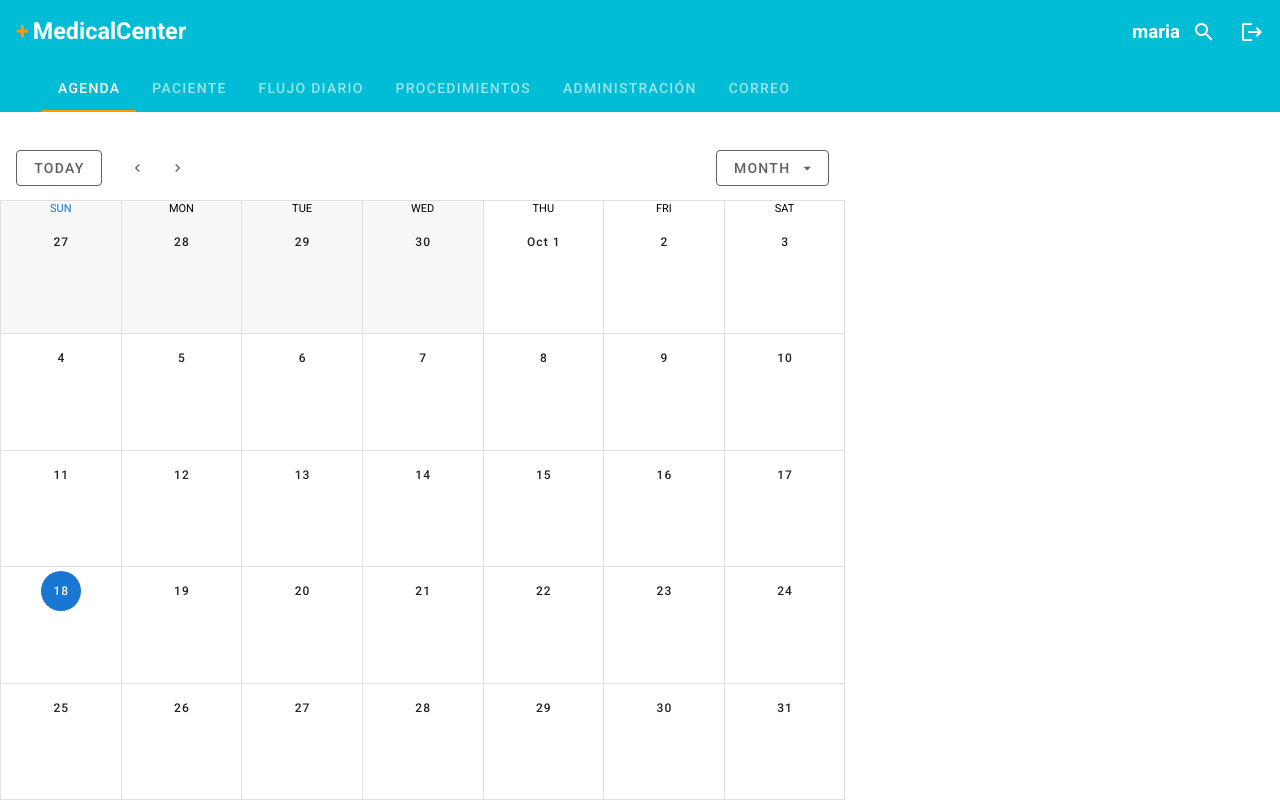
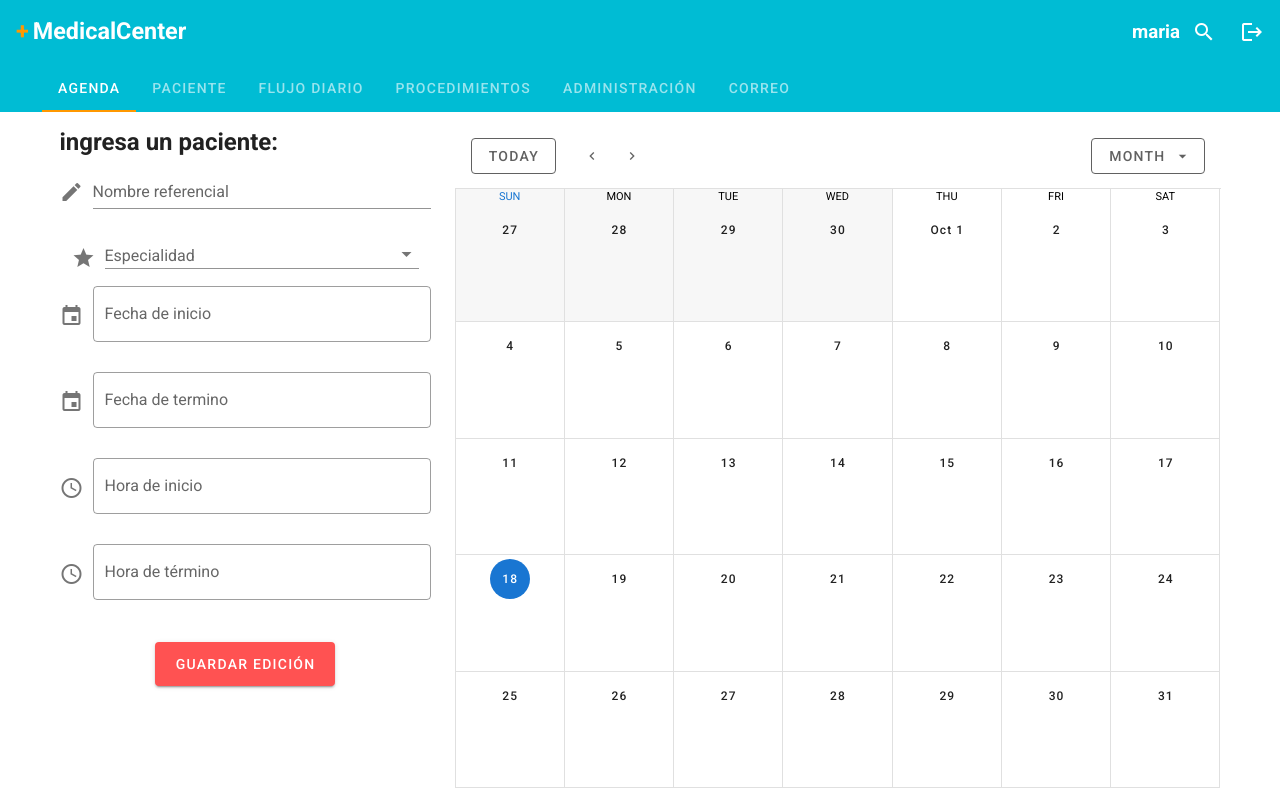
Before and after one commit to ggonzalez18/desafio-test-cecim, a Vue app: page /agenda in a window 1280 px wide. Built offline with nearby package versions, Linux system fonts and the light colour scheme.

Commit message:
se crea componente form que contiene el formulario para ingresar a nuevo paciente, se arregla vista agenda

```diff
--- /dev/null
+++ b/src/components/FormComp.vue
@@ -0,0 +1,120 @@
+<template>
+  <div class="d-flex">
+    <!-- <v-container class="d-flex"> -->
+      <v-row>
+        <v-col cols="12">
+        <!-- <v-col cols="3"> -->
+          <h2 class="ml-auto">ingresa un paciente:</h2>
+        <!-- </v-col>
+        <v-col cols="6"> -->
+        <v-text-field v-model="name" label="Nombre referencial" prepend-icon="mdi-pencil">edxrfxrfxrf</v-text-field>
+        <!-- </v-col>
+        <v-col cols="6"> -->
+          <v-select v-model="typeEvent" :items="specialtyTypes" prepend-icon="mdi-star" class="ma-3" dense hide-details item-text="specialty" item-value="color" label="Especialidad"></v-select>
+        <!-- </v-col>
+
+        <v-col cols="6"> -->
+        <v-dialog ref="dialogDateInit" v-model="dateInit" :return-value.sync="pickerInit" persistent width="290px">
+          <template v-slot:activator="{ on, attrs }">
+          <v-text-field v-model="pickerInit" label="Fecha de inicio" prepend-icon="mdi-calendar" readonly v-bind="attrs" v-on="on" outlined>
+          </v-text-field>
+          </template>
+          <v-date-picker v-model="pickerInit" scrollable color="purple darken-4">
+            <v-spacer></v-spacer>
+            <v-btn text color="purple darken-4" @click="dateInit = false">Cancel</v-btn>
+            <v-btn text color="purple darken-4" @click="$refs.dialogDateInit.save(pickerInit)">OK</v-btn>
+              </v-date-picker>
+          </v-dialog>
+        <!-- </v-col> -->
+
+        <!-- <v-col cols="6"> -->
+        <v-dialog ref="dialogDateEnd" v-model="dateEnd" :return-value.sync="pickerEnd" persistent width="290px">
+          <template v-slot:activator="{ on, attrs }">
+          <v-text-field v-model="pickerEnd" label="Fecha de termino" prepend-icon="mdi-calendar" readonly v-bind="attrs" v-on="on" outlined>
+          </v-text-field>
+          </template>
+          <v-date-picker v-model="pickerEnd" scrollable color="purple darken-4">
+            <v-spacer></v-spacer>
+            <v-btn text color="purple darken-4" @click="dateEnd = false">Cancel</v-btn>
+            <v-btn text color="purple darken-4" @click="$refs.dialogDateEnd.save(pickerEnd)">OK</v-btn>
+              </v-date-picker>
+          </v-dialog>
+        <!-- </v-col> -->
+
+        <!-- <v-col cols="6"> -->
+          <v-dialog ref="dialogTimeInit" v-model="modalTimeInitTwo" :return-value.sync="timeInit" persistent width="290px">
+            <template v-slot:activator="{ on, attrs }">
+              <v-text-field v-model="timeInit" label="Hora de inicio" prepend-icon="mdi-clock-time-four-outline" readonly v-bind="attrs" v-on="on" outlined></v-text-field>
+            </template>
+            <v-time-picker v-if="modalTimeInitTwo" v-model="timeInit" full-width>
+              <v-spacer></v-spacer>
+              <v-btn text color="primary" @click="modalTimeInitTwo = false">Cancel</v-btn>
+              <v-btn text color="primary" @click="$refs.dialogTimeInit.save(timeInit)">OK</v-btn>
+            </v-time-picker>
+          </v-dialog>
+        <!-- </v-col> -->
+
+        <!-- <v-col cols="6"> -->
+          <v-dialog ref="dialogTimeEnd" v-model="modalTimeEndTwo" :return-value.sync="timeEnd" persistent width="290px">
+            <template v-slot:activator="{ on, attrs }">
+              <v-text-field v-model="timeEnd" label="Hora de término" prepend-icon="mdi-clock-time-four-outline" readonly v-bind="attrs" v-on="on" outlined></v-text-field>
+            </template>
+            <v-time-picker v-if="modalTimeEndTwo" v-model="timeEnd" full-width>
+              <v-spacer></v-spacer>
+              <v-btn text color="primary" @click="modalTimeEndTwo = false">Cancel</v-btn>
+              <v-btn text color="primary" @click="$refs.dialogTimeEnd.save(timeEnd)">OK</v-btn>
+            </v-time-picker>
+          </v-dialog>
+        <!-- </v-col> -->
+
+        <v-col cols="12" class="text-center">
+          <v-btn color="error" dark large @click="saveEvents">{{typeEvent != '' ? 'Agregar Evento' : 'Guardar Edición' }}</v-btn>
+        </v-col>
+    </v-col>
+      </v-row>
+    <!-- </v-container> -->
+  </div>
+</template>
+
+<script>
+import { mapState, mapActions} from 'vuex'
+export default {
+  props: {
+    event: Object,
+  },
+  data() {
+    return {
+      pickerInit: '',
+      pickerEnd: '',
+      // modal: false,
+      typeEvent: '',
+      dateInit: false,
+      dateEnd: false,
+      timeEnd: null,
+      timeInit: null,
+      modalTimeInitTwo: false,
+      modalTimeEndTwo: false,
+      name: this.event ? this.event.name : ''
+    }
+  },
+computed: {
+  ...mapState(['specialtyTypes']),
+},
+methods: {
+  ...mapActions(['getEvents', 'addEvent']),
+  saveEvents() {
+    let newEvent = {
+
+    }
+    this.addEvent(newEvent)
+  },
+  // editEvent() {
+  //   this.$emit('edit-event')
+  //   }
+}
+}
+</script>
+
+<style>
+
+</style>
--- a/src/store/index.js
+++ b/src/store/index.js
@@ -12,13 +12,13 @@ export default new Vuex.Store({
         // },
         events: [],
         event: null,
-        typesEvents: [
-            { name: 'Meeting', color: 'blue' },
-            { name: 'Travel', color: 'indigo' },
-            { name: 'Event', color: 'deep-purple' },
-            { name: 'Birthday', color: 'green' },
-            { name: 'Conference', color: 'orange' },
-            { name: 'Party', color: 'cyan' },
+        specialtyTypes: [
+            { specialty: 'Medicina General', color: 'blue' },
+            { specialty: 'Cardiología', color: 'indigo' },
+            { specialty: 'Nutrición', color: 'deep-purple' },
+            { specialty: 'Pediatría', color: 'green' },
+            { specialty: 'Kinesiología', color: 'orange' },
+            { specialty: 'Dermatología', color: 'cyan' },
         ],
     },
     mutations: {
--- a/src/views/Agenda.vue
+++ b/src/views/Agenda.vue
@@ -1,57 +1,32 @@
 <template>
-  <div>
+  <div class="container">
     <v-row>
-      <v-col cols="4"></v-col>
-    </v-row>
+      <v-col cols="4">
+        <form-comp></form-comp>
+      </v-col>
 
-    <v-row class="fill-height">
+    <!-- <v-row class="fill-height"> -->
     <v-col cols="8">
       <v-sheet height="64">
         <v-toolbar flat>
           <v-btn outlined class="mr-4" color="grey darken-2" @click="setToday">
             Today
           </v-btn>
-          <v-btn
-            fab
-            text
-            small
-            color="grey darken-2"
-            @click="prev"
-          >
-            <v-icon small>
-              mdi-chevron-left
-            </v-icon>
+          <v-btn fab text small color="grey darken-2" @click="prev">
+            <v-icon small>mdi-chevron-left</v-icon>
           </v-btn>
-          <v-btn
-            fab
-            text
-            small
-            color="grey darken-2"
-            @click="next"
-          >
-            <v-icon small>
-              mdi-chevron-right
-            </v-icon>
+          <v-btn fab text small color="grey darken-2" @click="next">
+            <v-icon small>mdi-chevron-right</v-icon>
           </v-btn>
           <v-toolbar-title v-if="$refs.calendar">
             {{ $refs.calendar.title }}
           </v-toolbar-title>
           <v-spacer></v-spacer>
-          <v-menu
-            bottom
-            right
-          >
+          <v-menu bottom right>
             <template v-slot:activator="{ on, attrs }">
-              <v-btn
-                outlined
-                color="grey darken-2"
-                v-bind="attrs"
-                v-on="on"
-              >
+              <v-btn outlined color="grey darken-2" v-bind="attrs" v-on="on">
                 <span>{{ typeToLabel[type] }}</span>
-                <v-icon right>
-                  mdi-menu-down
-                </v-icon>
+                <v-icon right> mdi-menu-down</v-icon>
               </v-btn>
             </template>
             <v-list>
@@ -128,7 +103,7 @@
       </v-sheet>
       <!-- <modal-edit :event='currentEvent' @close-dialog='dialog = false' :dialog="dialog"></modal-edit> -->
     </v-col>
-  </v-row>
+  <!-- </v-row> -->
 
   <!-- <v-row justify="center">
       <v-dialog v-model="dialog" persistent max-width="600px">
@@ -146,16 +121,17 @@
         </v-card>
       </v-dialog>
     </v-row> -->
+    </v-row>
   </div>
 </template>
 
 <script>
 import {mapState} from 'vuex'
-// import FormComp from '@/components/FormComp.vue'
+import FormComp from '@/components/FormComp.vue'
 
   export default {
       components: {
-          // FormComp
+          FormComp
       },
     data: () => ({
       dialog: false,
```
